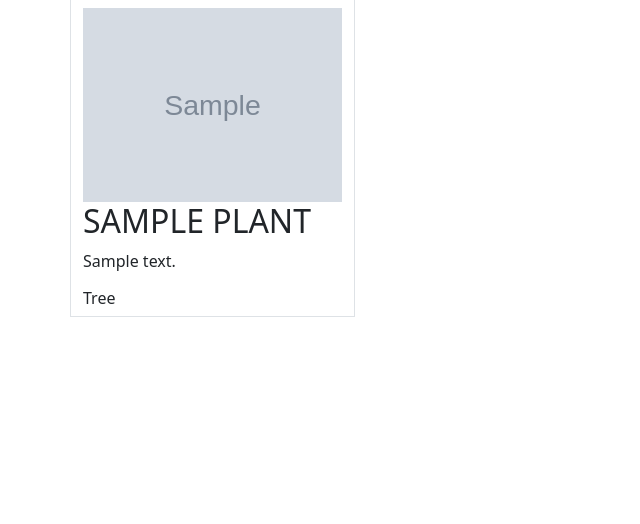
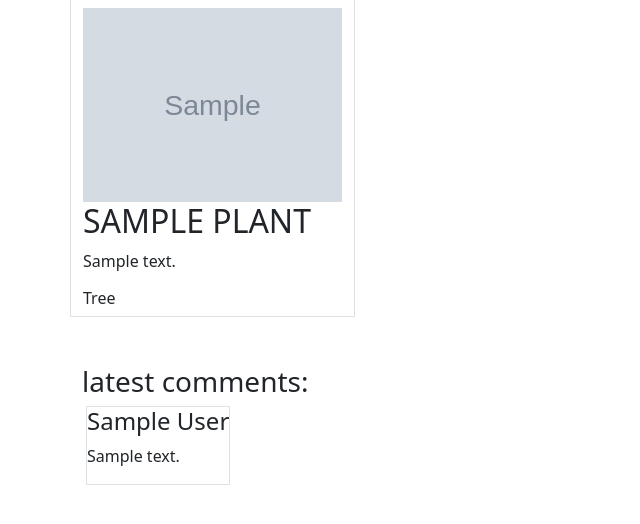
Before and after one commit to T-Python-Feb-24/LAB-ORM-2-PLANTEER, a Django app: page / in a window 1280 px wide. Shown: the part 81-605 px from the top of the page, without its empty margins (0-640 px from the left). Run offline with Django 5.2, Linux system fonts and the light colour scheme; tables that the repository leaves empty hold one stand-in row (values such as "Sample post"); grey boxes marked "Sample" are stand-in pictures.

Commit message:
comments in home page

```diff
--- a/Planteer/main/templates/main/home_page.html
+++ b/Planteer/main/templates/main/home_page.html
@@ -15,6 +15,17 @@
        <h6>{{plant.category}}</h6>
     </div>
     {% endfor %}
+</div>
 
+<div class="row mt-5">
+    <h3>latest comments: </h3>
+    <div class="col d-flex gap-3 px-3">
+        {% for comment in comments %}
+        <div class="d-flex flex-column border border-1 ">
+            <h4>{{comment.full_name}}</h4>
+            <p>{{comment.content}}</p>
+        </div>
+        {% endfor %}
+    </div>
 </div>
 {% endblock  %}
--- a/Planteer/main/templates/main/plant_detail.html
+++ b/Planteer/main/templates/main/plant_detail.html
@@ -28,7 +28,7 @@
         <div class="col-8 d-flex flex-column gap-4">
             {% for comment in comments %}
             <div class="border border-1 p-4" >
-                <h2>{{comment.full_name}}</h2>
+                <h4>{{comment.full_name}}</h4>
                 <p>{{comment.content}}</p>
             </div>
            {% endfor %}
--- a/Planteer/main/views.py
+++ b/Planteer/main/views.py
@@ -9,9 +9,13 @@ def home_page(request :HttpRequest):
 # a QuerySet equates to a SELECT statement in sql, You get a QuerySet by using your model’s Manager. Each model has at least one Manager, and it’s called "objects" by default.
 # Basic lookups keyword arguments take the form field__lookuptype=value.
 
+
+#In your home page, add a section to show the latest comments generally on all plants (order them by creation descending  limit to the latest 5 comments)
     plants = Plant.objects.order_by('?').all()[:3]
 
-    return render(request,"main/home_page.html",{"plants":plants})
+    comments = Comment.objects.order_by("-created_at")[0:5]
+
+    return render(request,"main/home_page.html",{"plants":plants , "comments":comments})
 
 #All Plants page
 def all_plants(request :HttpRequest):
@@ -92,7 +96,6 @@ def plant_comment(request : HttpRequest , plant_id):
     if request.method == "POST":
         #here we access all the attributes inside the Model
         plant = Plant.objects.get(pk=plant_id)
-        #then we will take the "plant" which is the access for the model ,  and put it inside the "plant" attribute so that we can get its comments
         comment = Comment(
             plant = plant,
             full_name = request.POST["full_name"],
```
Also changed, not shown: Planteer/main/admin.py (+7 -1 lines), Planteer/main/urls.py (line endings or trailing spaces), README.md.
